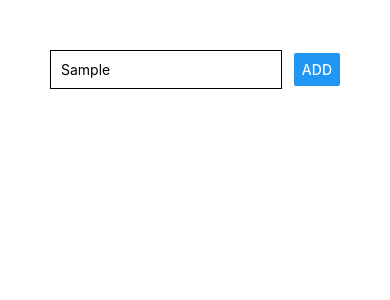
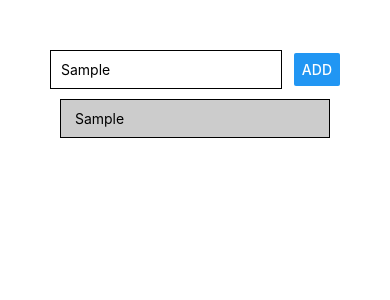
Before and after one commit to alexandranicolaescu/ReactNativeCourse2020-Goals-App, a React Native app: screen / in a window 390 px wide. Both pictures are taken after typing "Sample" into the empty fields and a click on the button "ADD". Shown: the top 300 px of the page. Built offline with nearby package versions, Linux system fonts and the light colour scheme.

Commit message:
Course Goal App (Listing Items + keys)

```diff
--- a/App.js
+++ b/App.js
@@ -1,10 +1,88 @@
-import React from 'react';
-import { StyleSheet, Text, View, Button, TextInput } from 'react-native';
+import React, { useState } from 'react';
+import { StyleSheet, Text, View, Button, TextInput, ScrollView, FlatList } from 'react-native';
 
 export default function App() {
+  const [ enteredGoal, setEnteredGoal ] = useState('');
+
+  const [courseGoals, setCourseGoals] = useState([]);
+
+  const goalInputHandler = (enteredText) => {
+    setEnteredGoal(enteredText);
+  };
+
+  const addGoalHandler = () => {
+    setCourseGoals(currentGoals => [
+      ...courseGoals,
+      {id: Math.random().toString(), value: enteredGoal }
+    ]);
+  };
+
+
   return (
 
-    /*<View style={{                    //flex learning thingy
+    <View style = {styles.screen}>
+      <View style = {styles.inputContainer}>
+
+        <TextInput
+          placeholder = "Course Goal"
+          style = {styles.input}
+          onChangeText = {goalInputHandler}
+          value = {enteredGoal}
+        />
+
+        <Button
+          title = "Add"
+          onPress = {addGoalHandler}
+        />
+
+      </View>
+
+      <FlatList
+        keyExtractor = {(item, index) => item.id}
+        data = {courseGoals}
+        renderItem = {itemData =>(
+          <View style ={styles.listItem}>
+            <Text> {itemData.item.value} </Text>
+          </View>
+        )}
+      />
+
+    </View>
+  );
+}
+
+const styles = StyleSheet.create({
+
+  screen: {
+    padding:50
+  },
+
+  inputContainer: {
+    flexDirection: 'row',
+    justifyContent: 'space-between',
+    alignItems:'center'
+  },
+
+  input:{
+    width: '80%',
+    borderColor: 'black',
+    borderWidth: 1,
+    padding: 10
+  },
+
+  listItem: {
+    padding: 10,
+    margin: 10,
+    backgroundColor: '#ccc',
+    borderColor: 'black',
+    borderWidth: 1
+  }
+
+
+
+
+
+  /*<View style={{                    //flex learning thingy
       padding: 50,
       flexDirection: 'row',
       width: '80%',
@@ -53,43 +131,4 @@
 
     </View>
   */
-
-    <View style = {styles.screen}>
-      <View style = {styles.inputContainer}>
-
-        <TextInput
-          placeholder = "Course Goal"
-          style = {styles.input}
-        />
-
-        <Button title = "Add" />
-
-      </View>
-
-      <View>
-
-      </View>
-
-    </View>
-  );
-}
-
-const styles = StyleSheet.create({
-
-  screen: {
-    padding:50
-  },
-
-  inputContainer: {
-    flexDirection: 'row',
-    justifyContent: 'space-between',
-    alignItems:'center'
-  },
-
-  input:{
-    width: '80%',
-    borderColor: 'black',
-    borderWidth: 1,
-    padding: 10
-  }
 });
```
